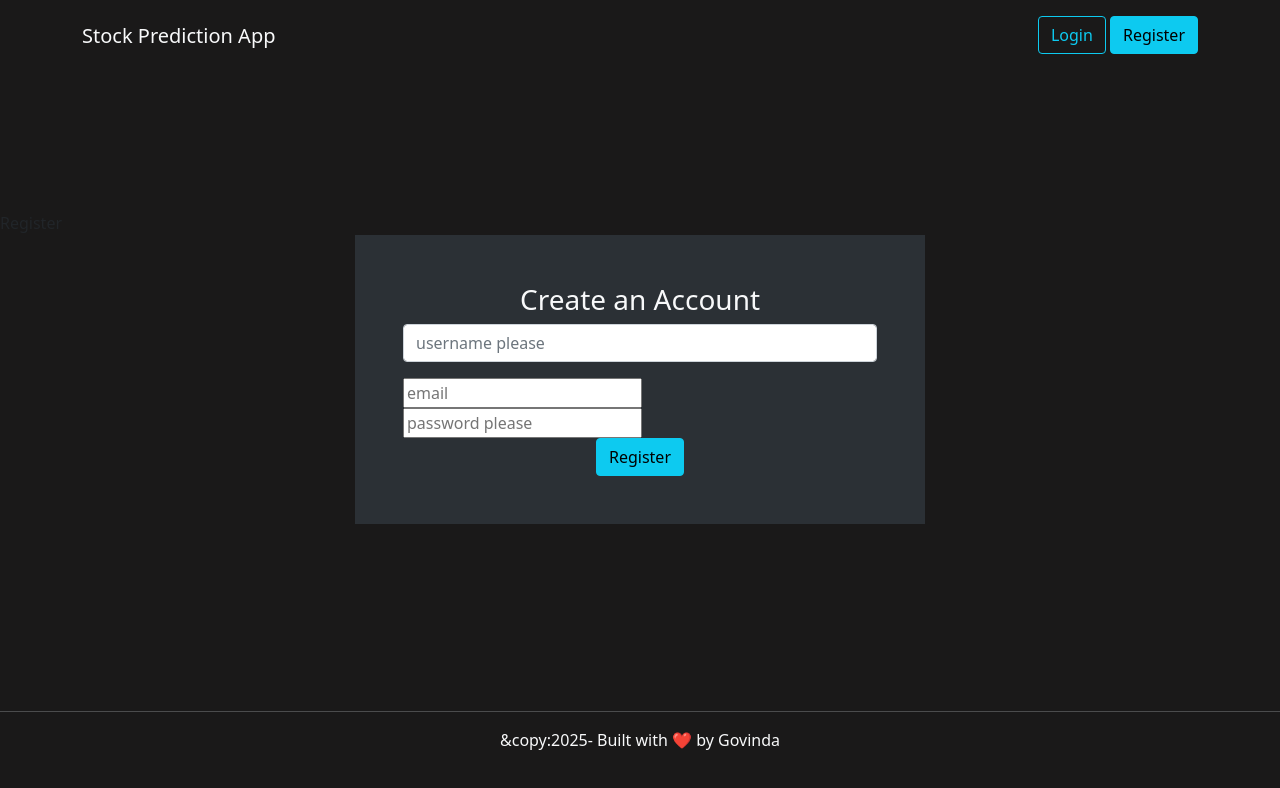
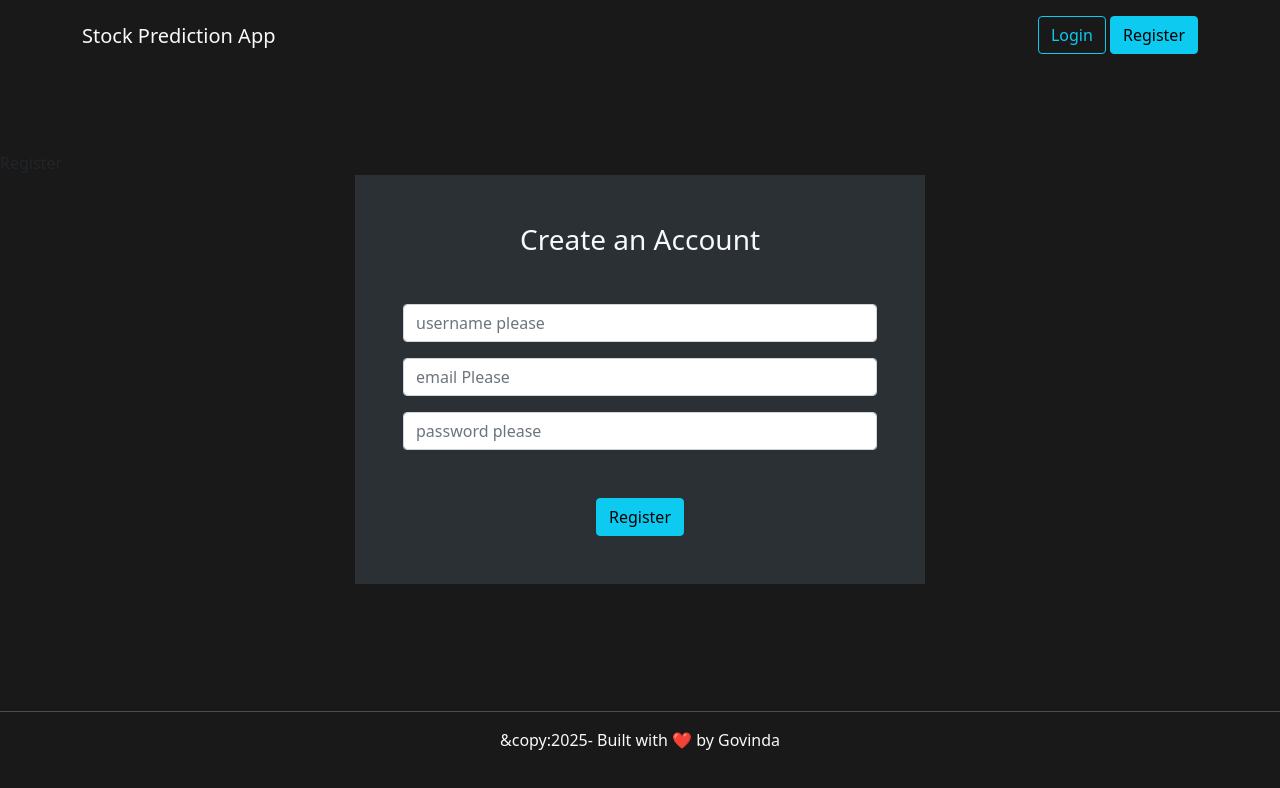
Before and after one commit to Govindaspkta/stock-prediction-portal, a React (Vite) app in the folder frontend-react/: page /register in a window 1280 px wide. Shown: the top 788 px of the page. Built offline with nearby package versions, Linux system fonts and the light colour scheme.

Commit message:
working on register page

```diff
--- a/frontend-react/src/components/Button.jsx
+++ b/frontend-react/src/components/Button.jsx
@@ -4,7 +4,7 @@ import {Link} from 'react-router-dom'
 const Button = (props) => {
   return (
 <>
- <a className={`btn ${props.class}`} to={props.url}>{props.text}</a>
+ <Link  className={`btn ${props.class}`} to={props.url}>{props.text}</Link>
 
 </>
 
--- a/frontend-react/src/components/Register.jsx
+++ b/frontend-react/src/components/Register.jsx
@@ -1,8 +1,21 @@
-import React from "react"
+import React,{useReducer, useState} from "react"
 import Header from "./Header"
 
+
 const Register = () => {
+  const [username,setUsername]=useState('')
+  const [email,setEmail]=useState('')
+  const [password,setpassword]=useState('')
+  const handleRegistration =(e) =>{
+    e.preventDefault();
+    const userData={
+      username,email, password
+    }
+    console.log(userData);
+  }
   return (
+
+
 
 
     <>
@@ -10,12 +23,11 @@ const Register = () => {
         <div className="container">
 <div className="row justify-content-center">
   <div className="col-md-6 bg-light-dark p-5">
-    <h3 className="text-light text-center">Create an Account</h3>
-    <form>
-      <input type="text" className="form-control mb-3" placeholder="username please" />
-      <input type="email" classname="form-control mb-3" placeholder="email" />
-        <input type="password" classname="form-control mb-5" placeholder="password please" />
-
+    <h3 className="text-light text-center mb-5">Create an Account</h3>
+    <form onSubmit={handleRegistration}>
+      <input type="text" className="form-control mb-3" placeholder="username please" value={username} onChange={(e)=> setUsername(e.target.value)} />
+      <input type="email" className="form-control mb-3" placeholder="email Please"  value={email} onChange={(e)=>setEmail(e.target.value)} />
+        <input type="password" className="form-control mb-5" placeholder="password please" value={password} onChange={(e)=>setpassword(e.target.value)} />
 
         <button type="submit" className="btn btn-info d-block mx-auto" >Register
         </button>
```
